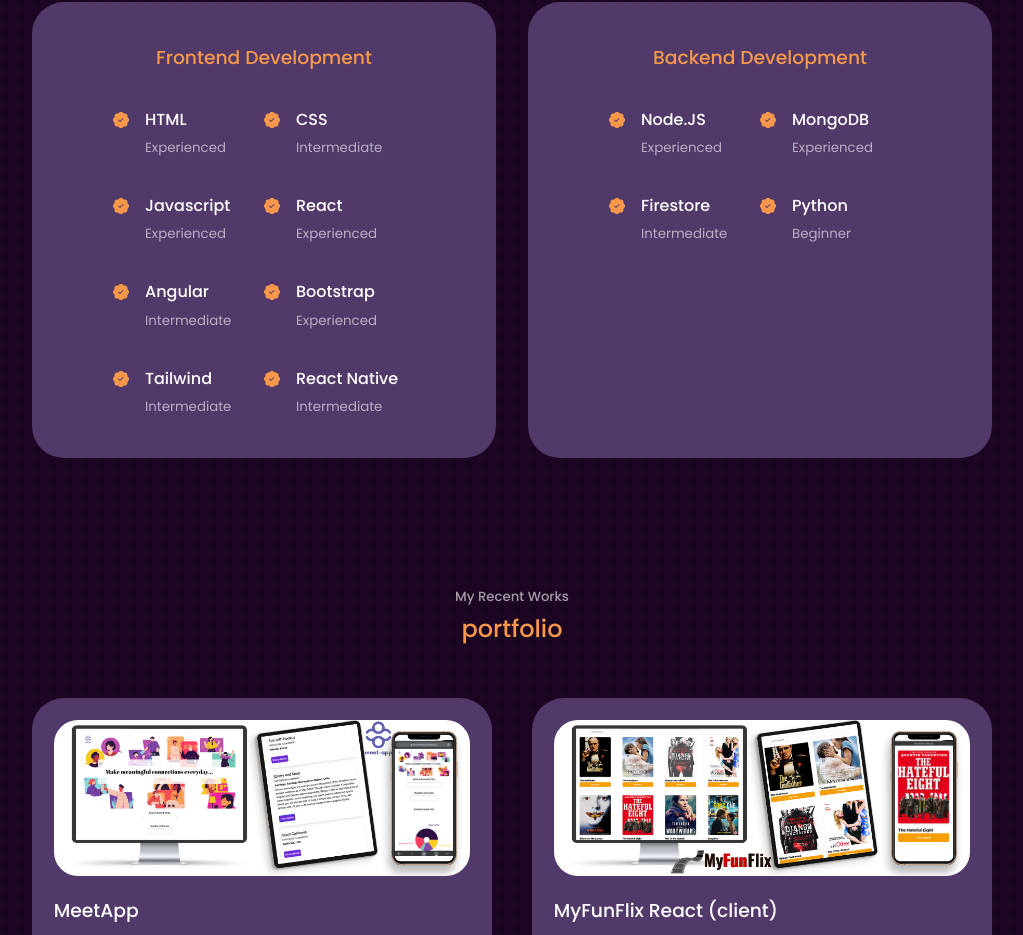
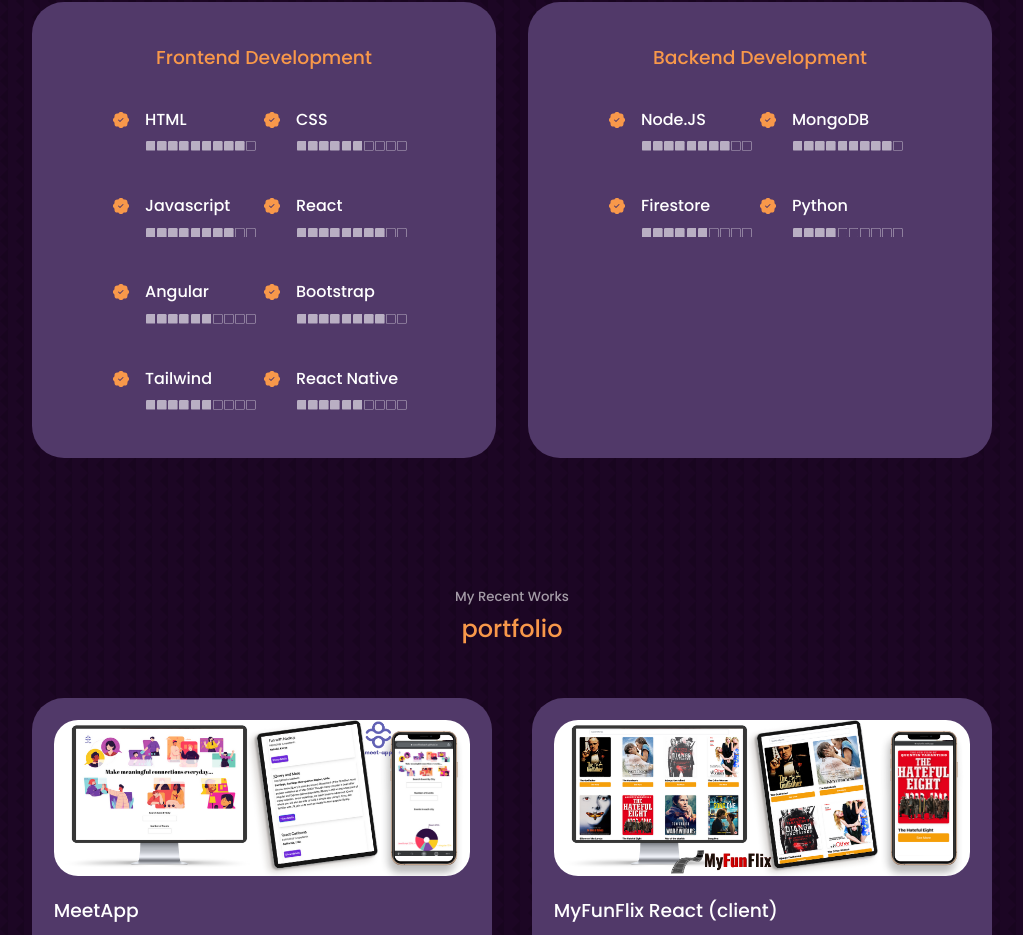
Before and after one commit to Cocoflosbach/toluFlosbachPortfolio, a React (Create React App) app: page / in a window 1280 px wide. Shown: the part 1975-2910 px from the top of the page, without its empty margins (128-1151 px from the left). Built offline with nearby package versions, Linux system fonts and the light colour scheme.

Commit message:
Add experience rating scale

```diff
--- a/src/components/Experience/Experience.css
+++ b/src/components/Experience/Experience.css
@@ -40,6 +40,13 @@
   color: var(--color-primary);
 }
 
+.experience__rating {
+  font-size: 0.6rem;
+}
+.experience__rating-item {
+  margin: 0.8px;
+}
+
 /*======================= MEDIA QUERIES (MEDIUM DEVICES) ================= */
 
 @media screen and (max-width: 1024px) {
@@ -69,4 +76,7 @@
     width: 100%;
     padding: 2rem 1rem;
   }
+  .experience__rating {
+    font-size: 0.5rem;
+  }
 }
--- a/src/components/Experience/Experience.jsx
+++ b/src/components/Experience/Experience.jsx
@@ -1,6 +1,9 @@
 import React from "react";
 import "./Experience.css";
 import { BsPatchCheckFill } from "react-icons/bs";
+import { RiStarSFill } from "react-icons/ri";
+import { BsFillSquareFill } from "react-icons/bs";
+import { BsSquare } from "react-icons/bs";
 
 const Experience = () => {
   return (
@@ -16,56 +19,144 @@
               <BsPatchCheckFill className="experience__details-icon" />
               <div>
                 <h4>HTML</h4>
-                <small className="text-light">Experienced</small>
+                <small className="text-light experience__rating">
+                  <BsFillSquareFill className="experience__rating-item" />
+                  <BsFillSquareFill className="experience__rating-item" />
+                  <BsFillSquareFill className="experience__rating-item" />
+                  <BsFillSquareFill className="experience__rating-item" />
+                  <BsFillSquareFill className="experience__rating-item" />
+                  <BsFillSquareFill className="experience__rating-item" />
+                  <BsFillSquareFill className="experience__rating-item" />
+                  <BsFillSquareFill className="experience__rating-item" />
+                  <BsFillSquareFill className="experience__rating-item" />
+                  <BsSquare className="experience__rating-item" />
+                </small>
               </div>
             </article>
             <article className="experience__details">
               <BsPatchCheckFill className="experience__details-icon" />
               <div>
                 <h4>CSS</h4>
-                <small className="text-light">Intermediate</small>
+                <small className="text-light experience__rating">
+                  <BsFillSquareFill className="experience__rating-item" />
+                  <BsFillSquareFill className="experience__rating-item" />
+                  <BsFillSquareFill className="experience__rating-item" />
+                  <BsFillSquareFill className="experience__rating-item" />
+                  <BsFillSquareFill className="experience__rating-item" />
+                  <BsFillSquareFill className="experience__rating-item" />
+                  <BsSquare className="experience__rating-item" />
+                  <BsSquare className="experience__rating-item" />
+                  <BsSquare className="experience__rating-item" />
+                  <BsSquare className="experience__rating-item" />
+                </small>
               </div>
             </article>
             <article className="experience__details">
               <BsPatchCheckFill className="experience__details-icon" />
               <div>
                 <h4>Javascript</h4>
-                <small className="text-light">Experienced</small>
+                <small className="text-light experience__rating">
+                  <BsFillSquareFill className="experience__rating-item" />
+                  <BsFillSquareFill className="experience__rating-item" />
+                  <BsFillSquareFill className="experience__rating-item" />
+                  <BsFillSquareFill className="experience__rating-item" />
+                  <BsFillSquareFill className="experience__rating-item" />
+                  <BsFillSquareFill className="experience__rating-item" />
+                  <BsFillSquareFill className="experience__rating-item" />
+                  <BsFillSquareFill className="experience__rating-item" />
+                  <BsSquare className="experience__rating-item" />
+                  <BsSquare className="experience__rating-item" />
+                </small>
               </div>
             </article>
             <article className="experience__details">
               <BsPatchCheckFill className="experience__details-icon" />
               <div>
                 <h4>React</h4>
-                <small className="text-light">Experienced</small>
+                <small className="text-light experience__rating">
+                  <BsFillSquareFill className="experience__rating-item" />
+                  <BsFillSquareFill className="experience__rating-item" />
+                  <BsFillSquareFill className="experience__rating-item" />
+                  <BsFillSquareFill className="experience__rating-item" />
+                  <BsFillSquareFill className="experience__rating-item" />
+                  <BsFillSquareFill className="experience__rating-item" />
+                  <BsFillSquareFill className="experience__rating-item" />
+                  <BsFillSquareFill className="experience__rating-item" />
+                  <BsSquare className="experience__rating-item" />
+                  <BsSquare className="experience__rating-item" />
+                </small>
               </div>
             </article>
             <article className="experience__details">
               <BsPatchCheckFill className="experience__details-icon" />
               <div>
                 <h4>Angular</h4>
-                <small className="text-light">Intermediate</small>
+                <small className="text-light experience__rating">
+                  <BsFillSquareFill className="experience__rating-item" />
+                  <BsFillSquareFill className="experience__rating-item" />
+                  <BsFillSquareFill className="experience__rating-item" />
+                  <BsFillSquareFill className="experience__rating-item" />
+                  <BsFillSquareFill className="experience__rating-item" />
+                  <BsFillSquareFill className="experience__rating-item" />
+                  <BsSquare className="experience__rating-item" />
+                  <BsSquare className="experience__rating-item" />
+                  <BsSquare className="experience__rating-item" />
+                  <BsSquare className="experience__rating-item" />
+                </small>
               </div>
             </article>
             <article className="experience__details">
               <BsPatchCheckFill className="experience__details-icon" />
               <div>
                 <h4>Bootstrap</h4>
-                <small className="text-light">Experienced</small>
+                <small className="text-light experience__rating">
+                  <BsFillSquareFill className="experience__rating-item" />
+                  <BsFillSquareFill className="experience__rating-item" />
+                  <BsFillSquareFill className="experience__rating-item" />
+                  <BsFillSquareFill className="experience__rating-item" />
+                  <BsFillSquareFill className="experience__rating-item" />
+                  <BsFillSquareFill className="experience__rating-item" />
+                  <BsFillSquareFill className="experience__rating-item" />
+                  <BsFillSquareFill className="experience__rating-item" />
+                  <BsSquare className="experience__rating-item" />
+                  <BsSquare className="experience__rating-item" />
+                </small>
               </div>
             </article>
             <article className="experience__details">
               <BsPatchCheckFill className="experience__details-icon" />
               <div>
                 <h4>Tailwind</h4>
-                <small className="text-light">Intermediate</small>
+                <small className="text-light experience__rating">
+                  <BsFillSquareFill className="experience__rating-item" />
+                  <BsFillSquareFill className="experience__rating-item" />
+                  <BsFillSquareFill className="experience__rating-item" />
+                  <BsFillSquareFill className="experience__rating-item" />
+                  <BsFillSquareFill className="experience__rating-item" />
+                  <BsFillSquareFill className="experience__rating-item" />
+                  <BsSquare className="experience__rating-item" />
+                  <BsSquare className="experience__rating-item" />
+                  <BsSquare className="experience__rating-item" />
+                  <BsSquare className="experience__rating-item" />
+                </small>
               </div>
             </article>
             <article className="experience__details">
               <BsPatchCheckFill className="experience__details-icon" />
               <div>
                 <h4>React Native</h4>
-                <small className="text-light">Intermediate</small>
+                <small className="text-light experience__rating">
+                  <BsFillSquareFill className="experience__rating-item" />
+                  <BsFillSquareFill className="experience__rating-item" />
+                  <BsFillSquareFill className="experience__rating-item" />
+                  <BsFillSquareFill className="experience__rating-item" />
+                  <BsFillSquareFill className="experience__rating-item" />
+                  <BsFillSquareFill className="experience__rating-item" />
+                  <BsSquare className="experience__rating-item" />
+                  <BsSquare className="experience__rating-item" />
+                  <BsSquare className="experience__rating-item" />
+                  <BsSquare className="experience__rating-item" />
+                </small>
               </div>
             </article>
           </div>
@@ -79,28 +170,72 @@
               <BsPatchCheckFill className="experience__details-icon" />
               <div>
                 <h4>Node.JS</h4>
-                <small className="text-light">Experienced</small>
+                <small className="text-light experience__rating">
+                  <BsFillSquareFill className="experience__rating-item" />
+                  <BsFillSquareFill className="experience__rating-item" />
+                  <BsFillSquareFill className="experience__rating-item" />
+                  <BsFillSquareFill className="experience__rating-item" />
+                  <BsFillSquareFill className="experience__rating-item" />
+                  <BsFillSquareFill className="experience__rating-item" />
+                  <BsFillSquareFill className="experience__rating-item" />
+                  <BsFillSquareFill className="experience__rating-item" />
+                  <BsSquare className="experience__rating-item" />
+                  <BsSquare className="experience__rating-item" />
+                </small>
               </div>
             </article>
             <article className="experience__details">
               <BsPatchCheckFill className="experience__details-icon" />
               <div>
                 <h4>MongoDB</h4>
-                <small className="text-light">Experienced</small>
+                <small className="text-light experience__rating">
+                  <BsFillSquareFill className="experience__rating-item" />
+                  <BsFillSquareFill className="experience__rating-item" />
+                  <BsFillSquareFill className="experience__rating-item" />
+                  <BsFillSquareFill className="experience__rating-item" />
+                  <BsFillSquareFill className="experience__rating-item" />
+                  <BsFillSquareFill className="experience__rating-item" />
+                  <BsFillSquareFill className="experience__rating-item" />
+                  <BsFillSquareFill className="experience__rating-item" />
+                  <BsFillSquareFill className="experience__rating-item" />
+                  <BsSquare className="experience__rating-item" />
+                </small>
               </div>
             </article>
             <article className="experience__details">
               <BsPatchCheckFill className="experience__details-icon" />
               <div>
                 <h4>Firestore</h4>
-                <small className="text-light">Intermediate</small>
+                <small className="text-light experience__rating">
+                  <BsFillSquareFill className="experience__rating-item" />
+                  <BsFillSquareFill className="experience__rating-item" />
+                  <BsFillSquareFill className="experience__rating-item" />
+                  <BsFillSquareFill className="experience__rating-item" />
+                  <BsFillSquareFill className="experience__rating-item" />
+                  <BsFillSquareFill className="experience__rating-item" />
+                  <BsSquare className="experience__rating-item" />
+                  <BsSquare className="experience__rating-item" />
+                  <BsSquare className="experience__rating-item" />
+                  <BsSquare className="experience__rating-item" />
+                </small>
               </div>
             </article>
             <article className="experience__details">
               <BsPatchCheckFill className="experience__details-icon" />
               <div>
                 <h4>Python</h4>
-                <small className="text-light">Beginner</small>
+                <small className="text-light experience__rating">
+                  <BsFillSquareFill className="experience__rating-item" />
+                  <BsFillSquareFill className="experience__rating-item" />
+                  <BsFillSquareFill className="experience__rating-item" />
+                  <BsFillSquareFill className="experience__rating-item" />
+                  <BsSquare className="experience__rating-item" />
+                  <BsSquare className="experience__rating-item" />
+                  <BsSquare className="experience__rating-item" />
+                  <BsSquare className="experience__rating-item" />
+                  <BsSquare className="experience__rating-item" />
+                  <BsSquare className="experience__rating-item" />
+                </small>
               </div>
             </article>
           </div>
```
